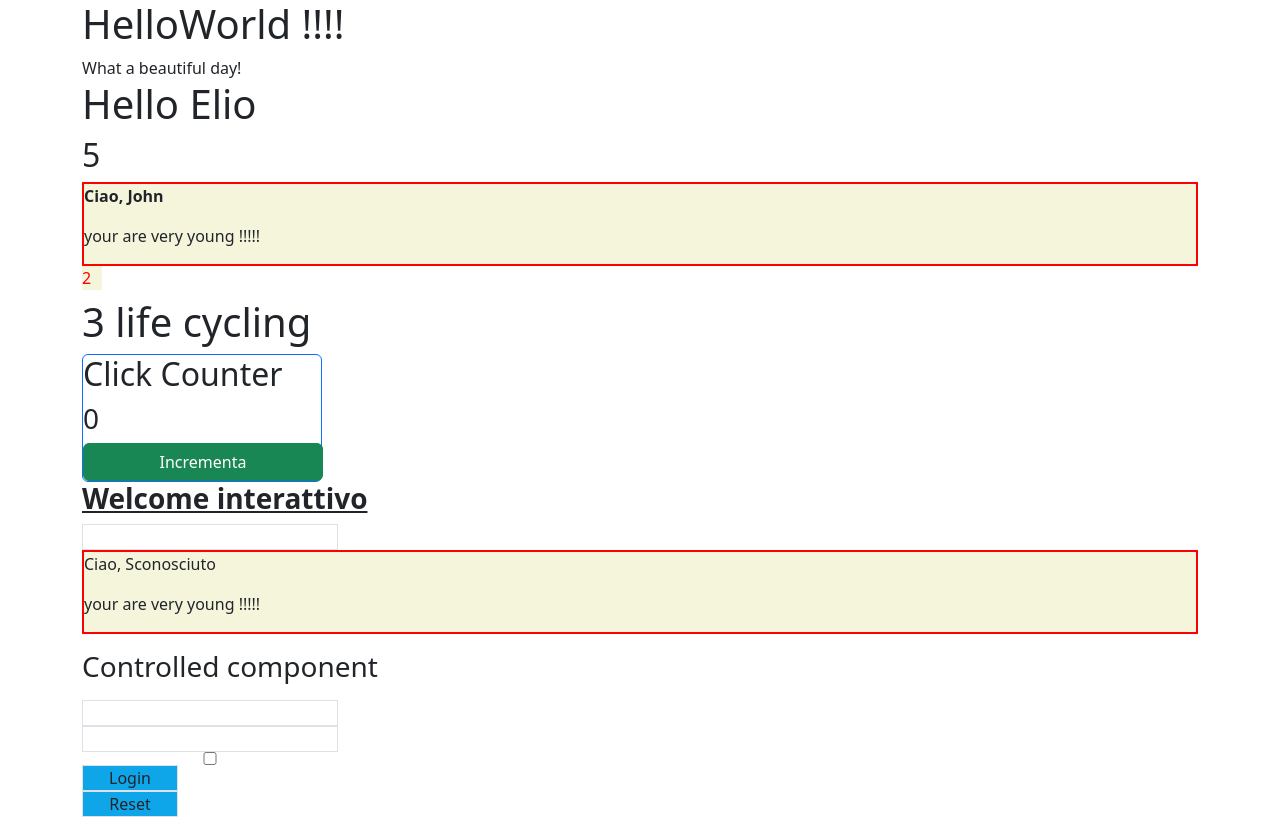
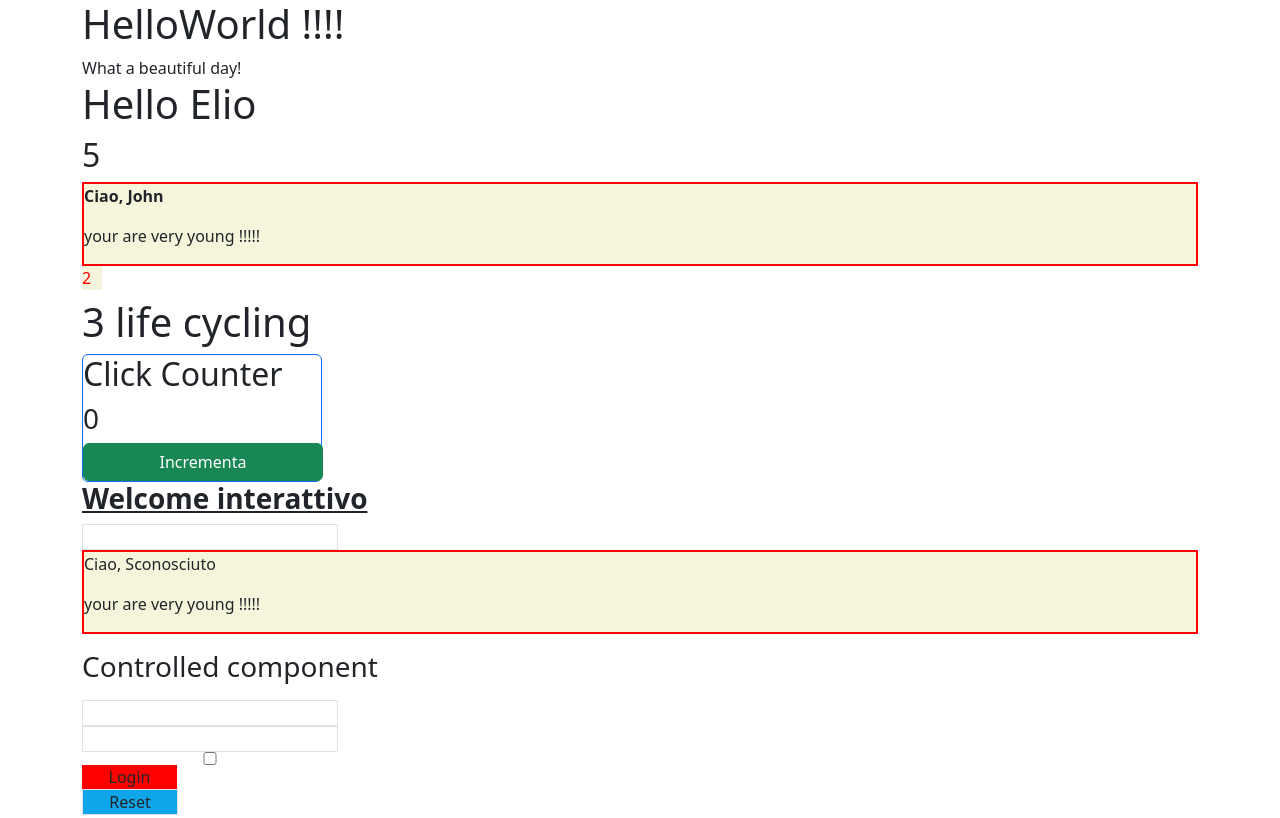
Before and after one commit to Castels88/React-esercizi, a React (Create React App) app: page / in a window 1280 px wide. Shown: the top 818 px of the page. Built offline with nearby package versions, Linux system fonts and the light colour scheme.

Commit message:
finer esercizio

```diff
--- a/src/Login.js
+++ b/src/Login.js
@@ -25,18 +25,23 @@
         })
     }
     render(){
+        const myStyle = {
+            backgroundColor:this.state.password.length <= 8 ? "red":"green",
+            width:"95px",
+        }
         return(
             <div className="flex flex-col">
                 <h3 className="my-3">Controlled component</h3>
                 <input className="border border-black, w-64" type="text" name="username" value={this.state.username} onChange={this.HandleInputChange} />
                 <input className="border border-black, w-64" type="password" name="password" value={this.state.password} onChange={this.HandleInputChange}/>
                 <input className="border border-black, w-64" type="checkbox" name="remember" checked={this.state.remember} onChange={this.HandleInputChange}/>
-                <button className="border border-black, p-1, bg-sky-500 hover:bg-sky-700, w-24 " disabled={!this.state.username||!this.state.password} onClick={this.Onlogin}>Login</button>
+                <button style={myStyle} disabled={!this.state.username||!this.state.password} onClick={this.Onlogin}>Login</button>
                 <button className="border border-black, p-1, bg-sky-500 hover:bg-sky-700, w-24" onClick={this.ResetState} >Reset</button>
             </div>
         )
     }
 }
 
-// Forms - 04
-// Add a "reset" button to the Login component that clears the content of all three inputs when clicked.
+// Styling Components - 03
+// Modify the Login component from Forms 03 so that the "login" button background color is
+// "red" when the inputted password's length is shorter than 8 characters, green otherwise.
```
